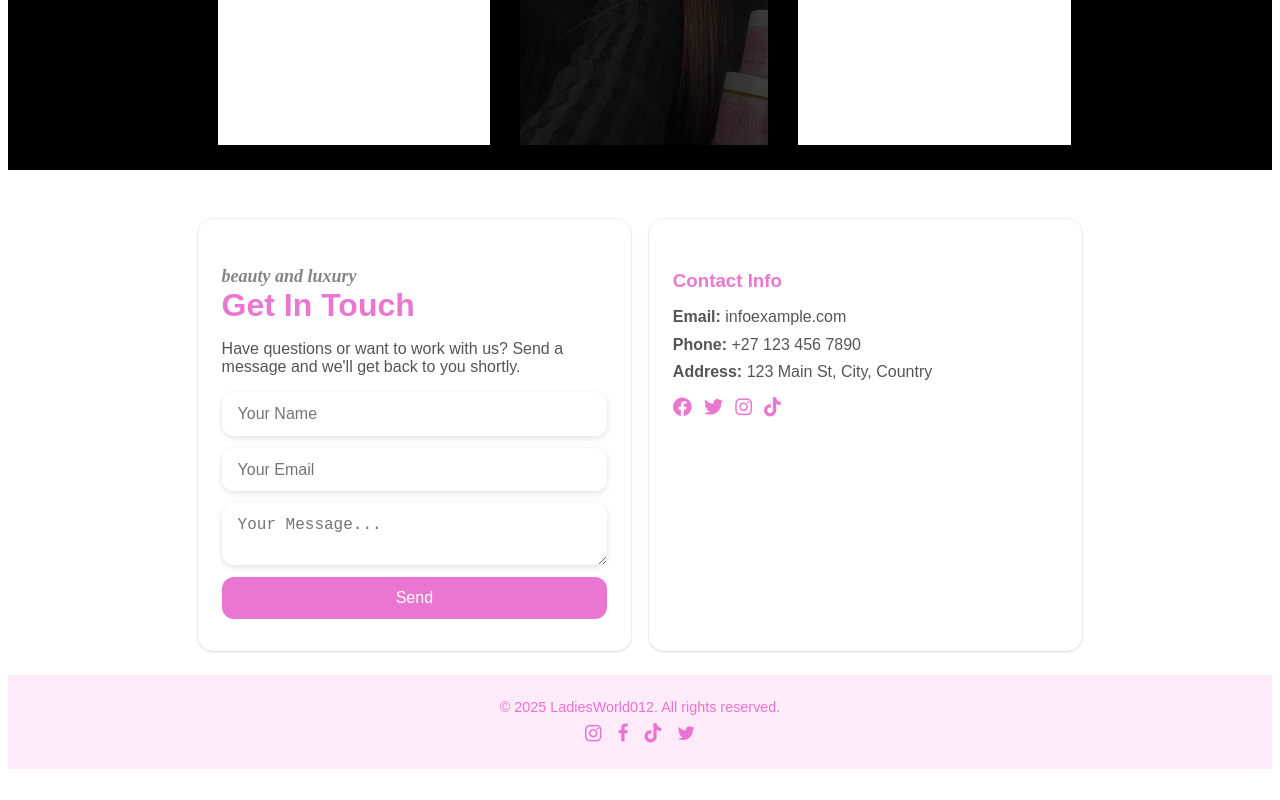
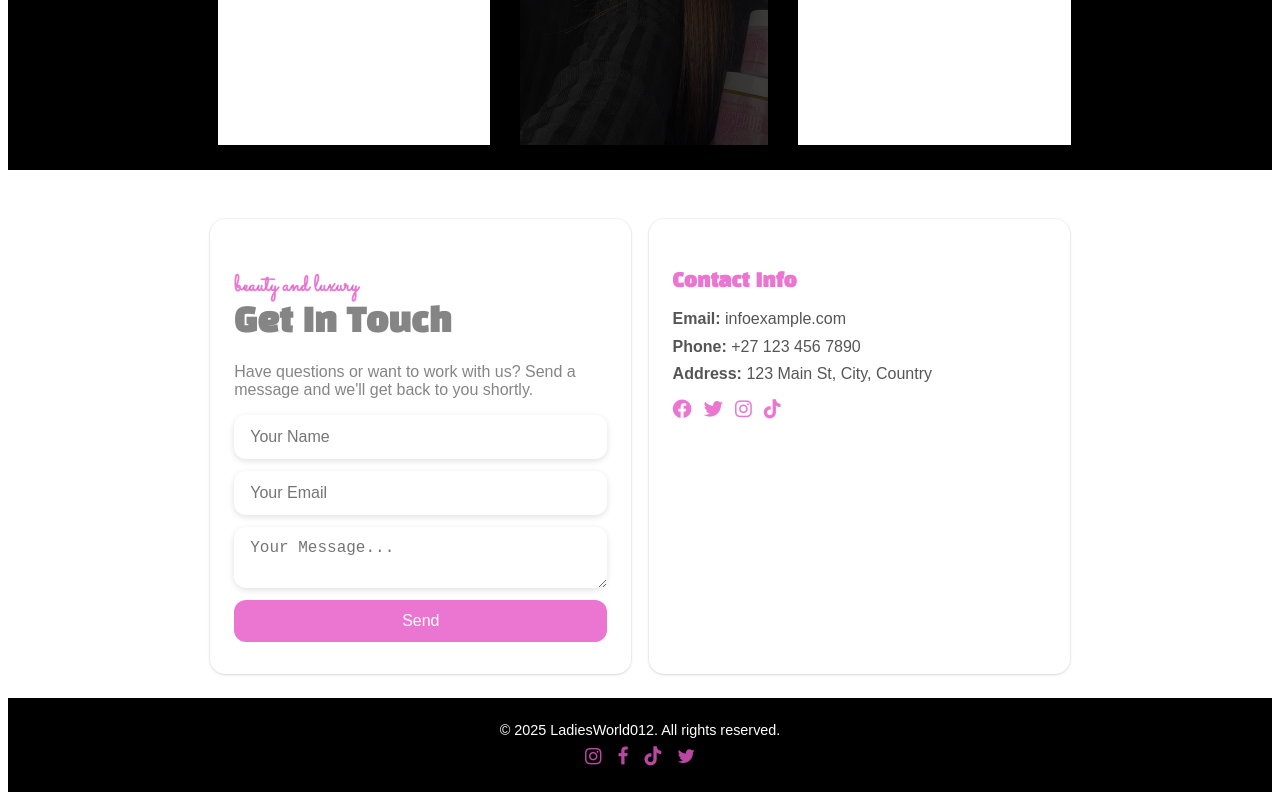
Before and after one commit to Trophydecoder/LadiesWorld, an Angular app in the folder frontend/: page / in a window 1280 px wide. Shown: the part 1888-2688 px from the top of the page. Before the commit the page ends 2665 px from the top, so only its background shows below. Built offline with nearby package versions, Linux system fonts and the light colour scheme.

Commit message:
contact us font changed and footer colors changed

```diff
--- a/frontend/src/app/componets/contact/contact.component.scss
+++ b/frontend/src/app/componets/contact/contact.component.scss
@@ -30,15 +30,15 @@
 }
 
 .contact-form-card h2 {
-  font-family: 'Playfair Display', serif;
-  font-style: italic;
-  font-size: 18px;
-  color:var(--lightgrey);
+  font-family: 'Sacramento', cursive;
+  font-size: 23px;
+  color:var(--hotpink);
   text-align: center;
 }
 .contact-form-card h2 span{
-  color:var(--hotpink);
-  font-family:("Poppins", sans-serif);
+
+  color: var(--lightgrey);
+  font-family: 'Black Han Sans', sans-serif;
   font-style: normal;
   font-weight: bold;
   font-size: 2rem;
@@ -46,7 +46,7 @@
 
 .contact-form-card p {
   font-size: 1rem;
-  color: #555;
+  color: var(--lightgrey);
   text-align: center;
   margin-bottom: 1rem;
 }
@@ -93,6 +93,7 @@ button:hover {
 /* 🌸 Contact Details Card */
 .contact-details-card h3 {
   color: var(--hotpink);
+  font-family: 'Black Han Sans', sans-serif;
   margin-bottom: 1rem;
 }
 
@@ -136,7 +137,7 @@ button:hover {
   .contact-info-form {
     flex-direction: row;
     gap: 2%;
-    width: 70%;
+    width: 68%;
     justify-content: space-between;
   }
 
--- a/frontend/src/app/componets/footer/footer.component.scss
+++ b/frontend/src/app/componets/footer/footer.component.scss
@@ -6,14 +6,14 @@
   }
 
   .Footer {
-    background-color:rgba(255, 211, 244, 0.445);
+    background-color:rgb(0, 0, 0);
       width: 100%;
       padding: 1.5rem 0;
       height: 100%;
       backdrop-filter: blur(8px);
       -webkit-backdrop-filter: blur(8px);
       text-align: center;
-      color: var(--hotpink);
+      color: white;
       font-size: 0.9rem;
       display: flex;
       flex-direction: column;
```
